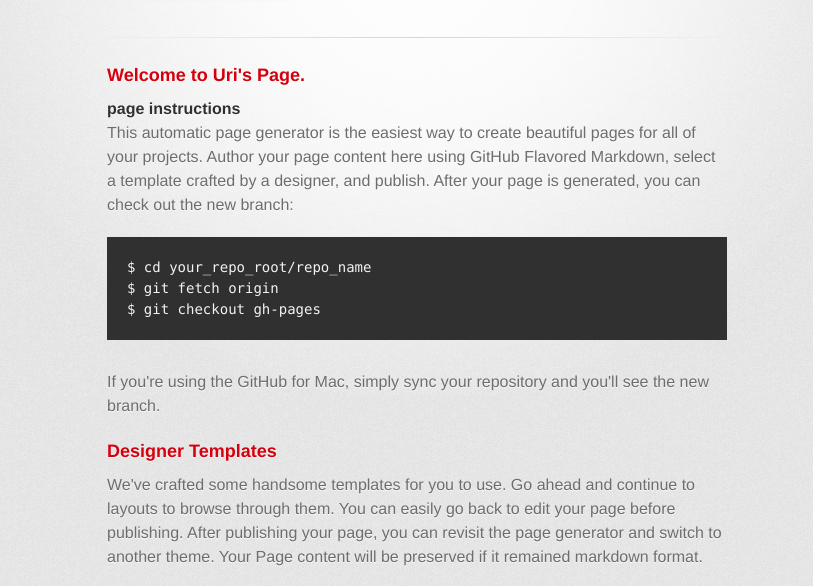
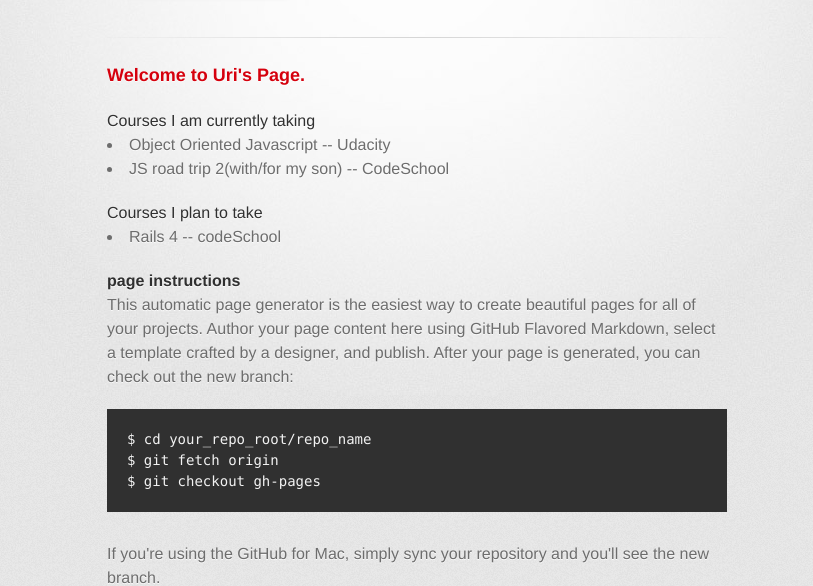
Before and after one commit to urimikhli/urimikhli.github.io, a plain HTML site: page index.html in a window 1280 px wide. Shown: the part 178-764 px from the top of the page, without its empty margins (223-1036 px from the left). Drawn offline with Linux system fonts and the light colour scheme; a web font is replaced by a local one.

Commit message:
Add My courses section to main page

```diff
--- a/index.html
+++ b/index.html
@@ -32,7 +32,21 @@
           <h3>
 <a id="welcome-to-uris-page" class="anchor" href="#welcome-to-uris-page" aria-hidden="true"><span class="octicon octicon-link"></span></a>Welcome to Uri's Page.</h3>
 
+
+<div>
+  <P>
+  <h5>Courses I am currently taking</h5>
+  <li>Object Oriented Javascript -- Udacity</li>
+  <li>JS road trip 2(with/for my son) -- CodeSchool</li>
+  <p>
+
+  <h5>Courses I plan to take</h5>
+  <li>Rails 4 -- codeSchool</li>
+</div>
+
+<P>
 <h4>
+
 <a id="page-instructions" class="anchor" href="#page-instructions" aria-hidden="true"><span class="octicon octicon-link"></span></a>page instructions</h4>
 
 <p>This automatic page generator is the easiest way to create beautiful pages for all of your projects. Author your page content here using GitHub Flavored Markdown, select a template crafted by a designer, and publish. After your page is generated, you can check out the new branch:</p>
```
